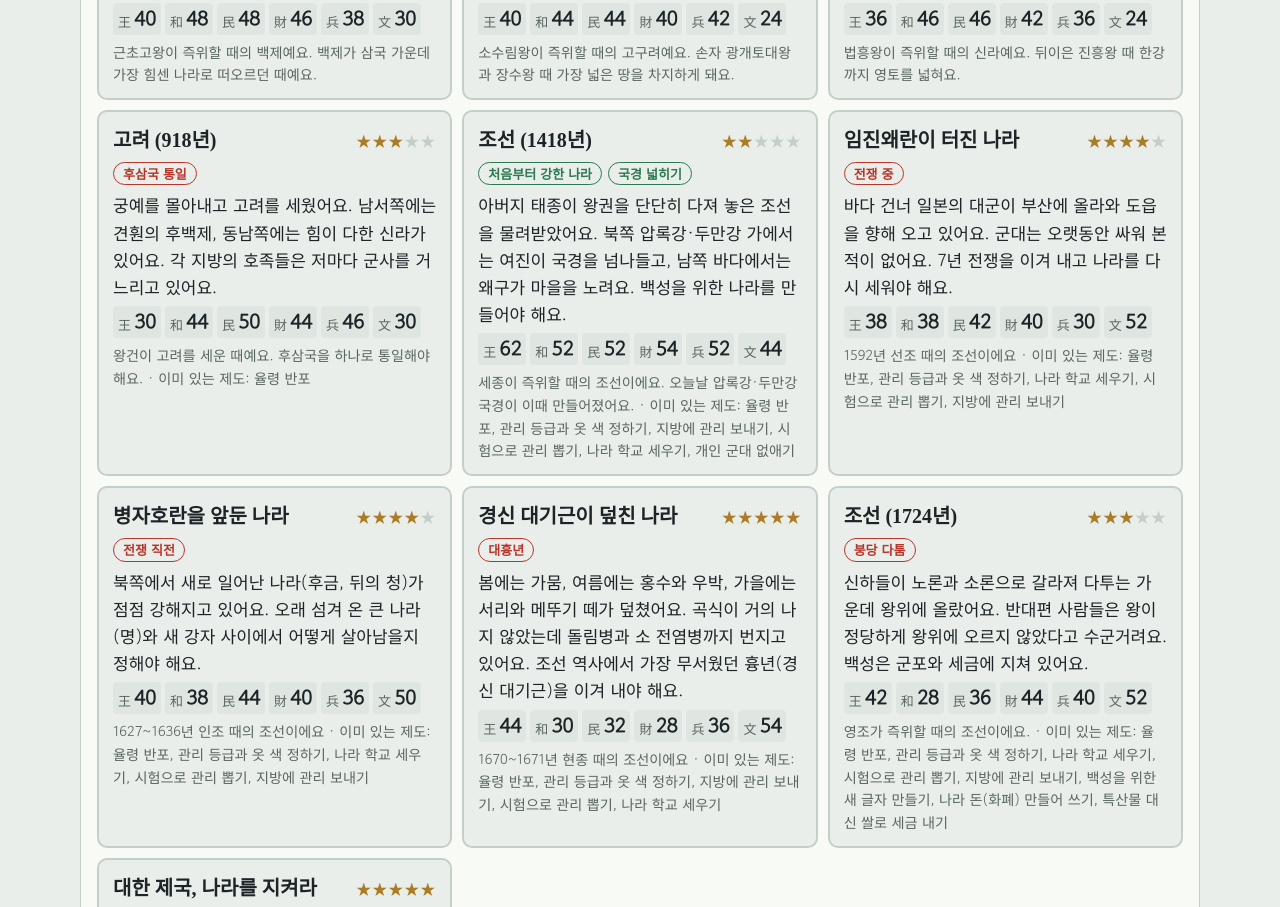
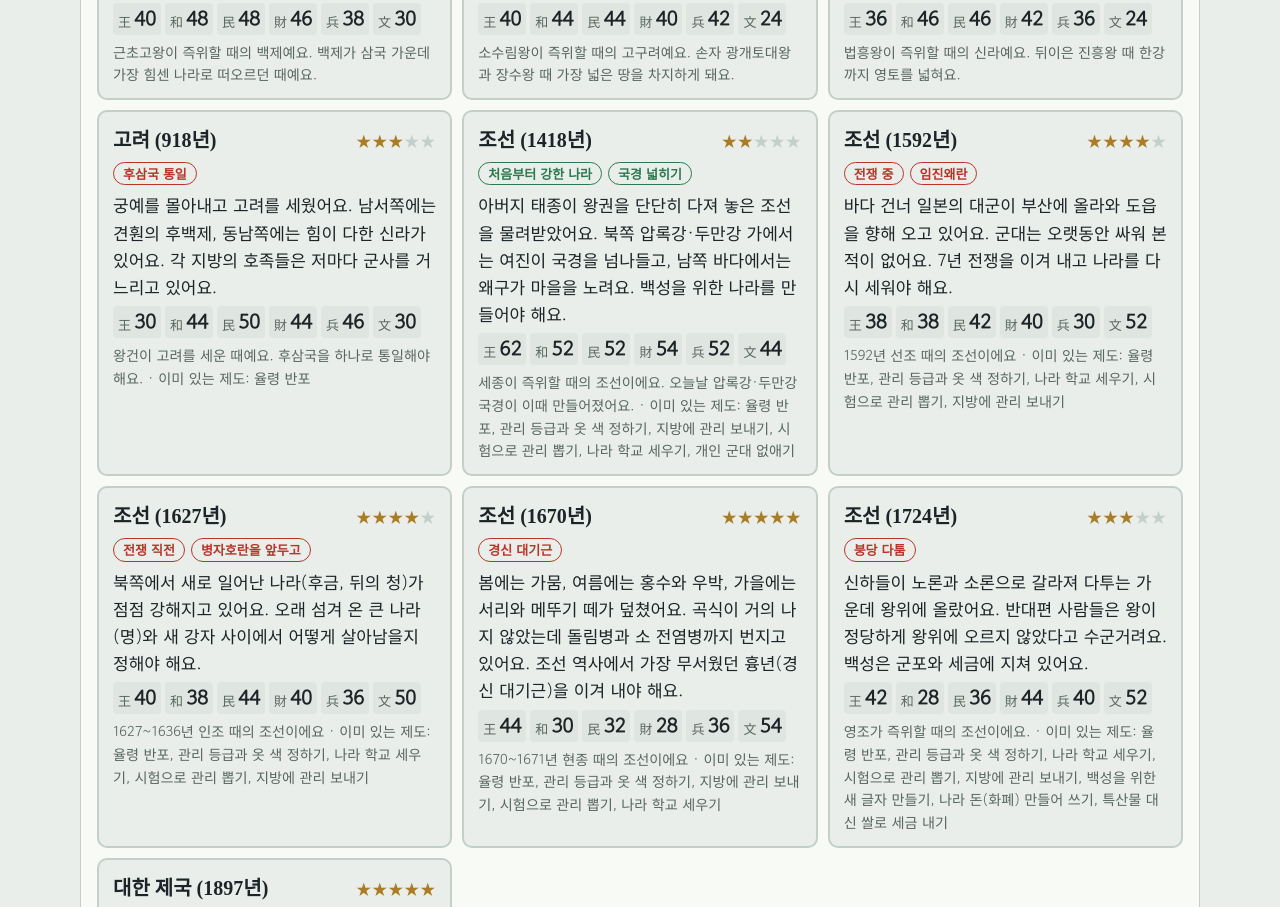
Before and after one commit to jodaehyeon4-debug/naega-wang, a plain HTML site: page index.html in a window 1280 px wide. Shown: the part 1224-2131 px from the top of the page. Drawn offline with Linux system fonts and the light colour scheme; a web font is replaced by a local one.

Commit message:
만약에? 확률 하향(초모험 20%대·모험 30~35%·쉬운 모험 55%), 조선 시나리오 이름을 연도 형식으로
Co-Authored-By: Claude Opus 5.5 <noreply@anthropic.com>
Claude-Session: https://claude.ai/code/session_01JYQaqbx3qxpcxtDVGseCBm

```diff
--- a/index.html
+++ b/index.html
@@ -2951,7 +2951,7 @@ details.real[open] summary { margin-bottom: 8px; }
       st: { kp: 42, har: 28, ppl: 36, gold: 44, def: 40, cul: 52 }, done: ["law", "rank", "school", "exam", "local", "hangeul", "coin", "daedong"], hide: ["conquest", "hwarang", "buddhism", "capital", "voyage", "slaves"] },
   });
   for (const k of ["E", "F", "K", "J"]) SCEN[k].real = true;
-  Object.assign(SCEN.E, { nation: "조선", year: 1592 }); Object.assign(SCEN.F, { nation: "조선", year: 1627 }); Object.assign(SCEN.K, { nation: "조선", year: 1670 }); Object.assign(SCEN.J, { nation: "대한 제국", year: 1897 });
+  Object.assign(SCEN.E, { nation: "조선", year: 1592, name: "조선 (1592년)", tag: ["war", "임진왜란"] }); Object.assign(SCEN.F, { nation: "조선", year: 1627, name: "조선 (1627년)", tag: ["war", "병자호란을 앞두고"] }); Object.assign(SCEN.K, { nation: "조선", year: 1670, name: "조선 (1670년)", tag: ["war", "경신 대기근"] }); Object.assign(SCEN.J, { nation: "대한 제국", year: 1897, name: "대한 제국 (1897년)", tag: ["war", "국권 위기"] });
   Object.assign(ERAS, { P: yrs(371), Q: yrs(346), R: yrs(514), T: yrs(918), U: yrs(1418), V: yrs(1724) });
 
   // ---------- 고구려 ----------
@@ -3256,7 +3256,17 @@ details.real[open] summary { margin-bottom: 8px; }
 
   // 확률 = 기본 + 갖춘 조건마다 더하기 (최대값까지)
   function IfPol(o) {
-    if (o.ultra) { o.cost = 4; o.bonus = o.bonus.map(([l, c, add]) => [l, c, add + 0.01]); o.max = o.max + o.bonus.length * 0.01; }
+    // 확률 등급: 초모험 20%대 · 모험 30~35% · 쉬운 모험 55%까지 (기본, 최고)
+    const TG = { p_china: [0.02, 0.22], r_manchu: [0.03, 0.24], u_manchu: [0.03, 0.25], t_liao: [0.03, 0.26],
+      p_unify: [0.1, 0.32], p_yoseo: [0.12, 0.35], q_sd: [0.1, 0.32], r_unify: [0.12, 0.35], r_tang: [0.12, 0.35], u_tsu2: [0.12, 0.33],
+      q_wa: [0.22, 0.5], q_sea: [0.25, 0.55], t_hub: [0.28, 0.55], t_seohee: [0.25, 0.55] }[o.id];
+    if (TG) {
+      const [b, t] = TG, extra = o.ultra ? 0.01 : 0, sum = o.bonus.reduce((a, x) => a + x[2], 0);
+      const k = (t - b - extra * o.bonus.length) / sum;
+      o.bonus = o.bonus.map(([l, c, add]) => [l, c, Math.max(1, Math.round(add * k * 100)) / 100 + extra]);
+      o.base = b; o.max = Math.round((b + o.bonus.reduce((a, x) => a + x[2], 0)) * 100) / 100;
+    }
+    if (o.ultra) o.cost = 4;
     const chance = () => Math.min(o.max, o.base + o.bonus.reduce((acc, [, c, add]) => acc + (c() ? add : 0), 0));
     PP({ id: o.id, scen: [o.scen], cat: o.cat || "mil", name: o.name, sub: o.sub, kings: o.kings || "실제 역사와 다른 길", cost: o.cost, eff: o.eff, fail: o.fail, inc: o.inc, gamble: true, risky: true, strong: true, ifs: true, ultra: o.ultra, tags: o.tags || [0.6, 1, 0], dir: o.dir,
       chance,
```
